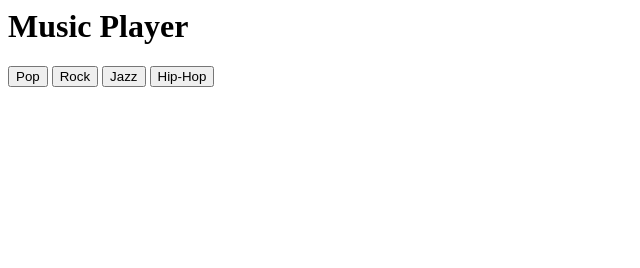
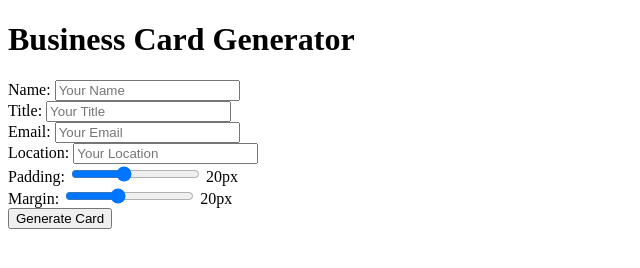
Before and after one commit to MohammedImaad/JSFiddle, a plain HTML site: page index.html in a window 1280 px wide. Shown: the whole page, without its empty margins (0-640 px from the left). Drawn offline with Linux system fonts and the light colour scheme.

Commit message:
Update index.html

```diff
--- a/index.html
+++ b/index.html
@@ -1,9 +1,47 @@
+<!DOCTYPE html>
+<html lang="en">
+<head>
+    <meta charset="UTF-8">
+    <meta name="viewport" content="width=device-width, initial-scale=1.0">
+    <title>Business Card Generator</title>
+    <link rel="stylesheet" href="styles.css">
+</head>
+<body>
+    <h1>Business Card Generator</h1>
+    <div class="form-container">
+        <label for="name">Name:</label>
+        <input type="text" id="name" placeholder="Your Name">
+        <br>
 
+        <label for="title">Title:</label>
+        <input type="text" id="title" placeholder="Your Title">
+        <br>
 
-<h1>Music Player</h1>
-<div class="button-container">
-    <button onclick="playMusic('Pop')">Pop</button>
-    <button onclick="playMusic('Rock')">Rock</button>
-    <button onclick="playMusic('Jazz')">Jazz</button>
-    <button onclick="playMusic('hipHop')">Hip-Hop</button>
-</div>
+        <label for="email">Email:</label>
+        <input type="text" id="email" placeholder="Your Email">
+        <br>
+
+        <label for="location">Location:</label>
+        <input type="text" id="location" placeholder="Your Location">
+        <br>
+
+        <label for="padding">Padding:</label>
+        <input type="range" id="padding" min="0" max="50" value="20" oninput="updatePaddingValue()">
+        <span id="paddingValue">20</span>px
+        <br>
+
+        <label for="margin">Margin:</label>
+        <input type="range" id="margin" min="0" max="50" value="20" oninput="updateMarginValue()">
+        <span id="marginValue">20</span>px
+        <br>
+
+        <button onclick="generateCard()">Generate Card</button>
+    </div>
+
+    <div id="businessCard" class="card">
+        <!-- Business card content will appear here -->
+    </div>
+
+    <script src="script.js"></script>
+</body>
+</html>
```
